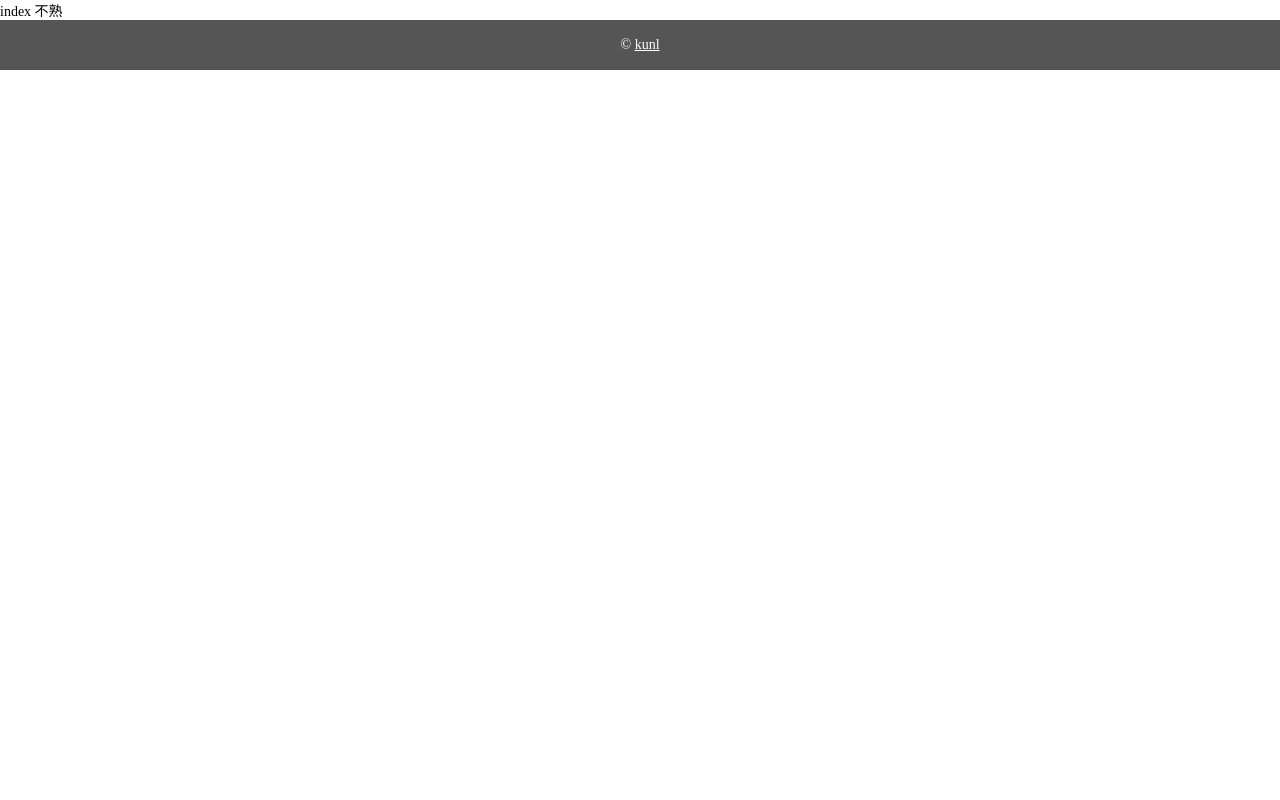
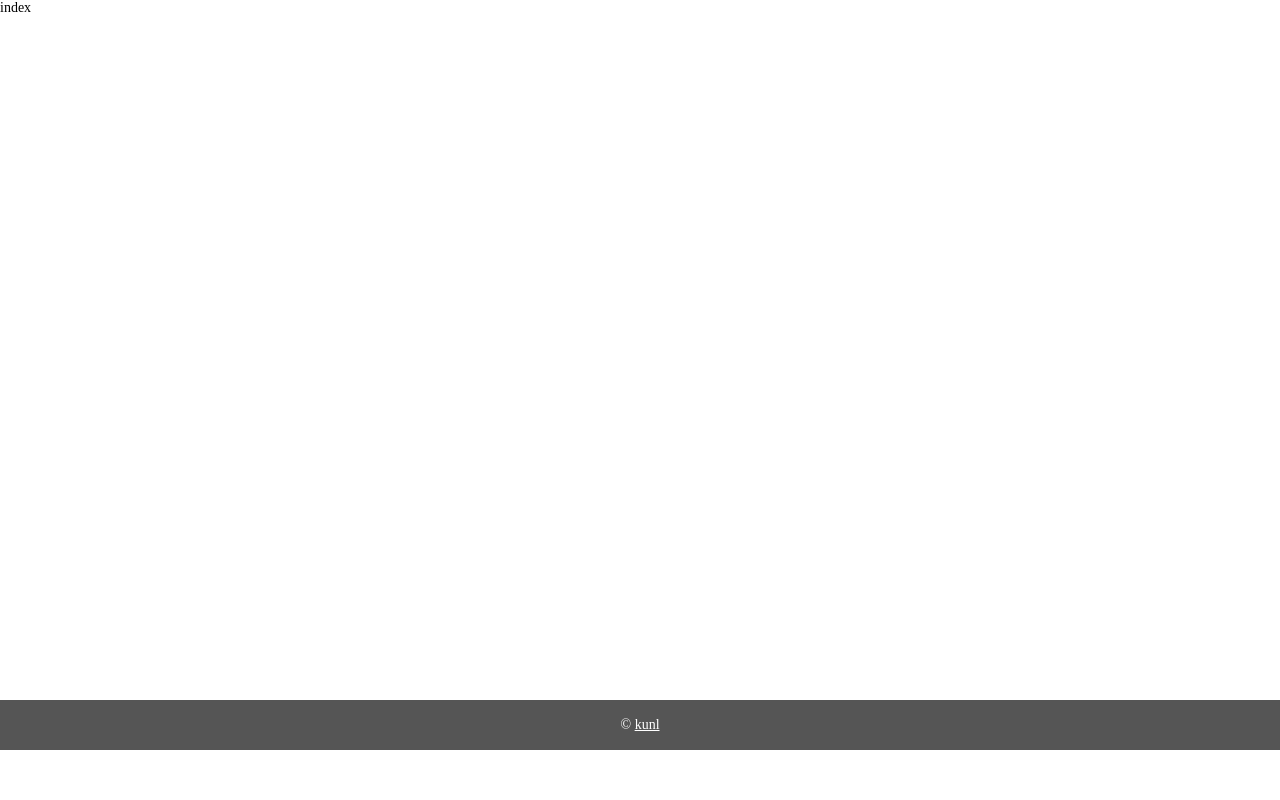
Before and after one commit to kunl/ng2-blog, a Node server app: page / in a window 1280 px wide. Run offline with Node 20, Linux system fonts and the light colour scheme.

Commit message:
修改模板

```diff
--- a/public/css/index.css
+++ b/public/css/index.css
@@ -4,6 +4,9 @@ li{
 body{
     margin: 0;
     font-size: 14px;
+}
+section.main{
+    min-height: 700px;
 }
 
 footer{
@@ -20,3 +23,11 @@ footer a:hover{
 footer .copyright {
     text-align: center;
 }
+
+
+.login-form{
+    width: 300px;
+    padding-top: 200px;
+    margin-left: auto;
+    margin-right: auto;
+}
--- a/views/common/footer.ejs
+++ b/views/common/footer.ejs
@@ -1,3 +1,4 @@
+</section>
 <footer>
     <p class="copyright"> &copy; <a href="https://github.com/kunl" target="_blank">kunl</a></p>
 </footer>
--- a/views/common/head.ejs
+++ b/views/common/head.ejs
@@ -6,3 +6,4 @@
     <link rel="stylesheet" href="css/index.css">
 </head>
 <body>
+<section class="main">
--- a/views/index.ejs
+++ b/views/index.ejs
@@ -1,6 +1,6 @@
 <%# '注释' %>
 <%- include('common/head') -%>
 
-<%= title%> 不熟
+<%= title%>
 
 <%- include('common/footer') -%>
```
